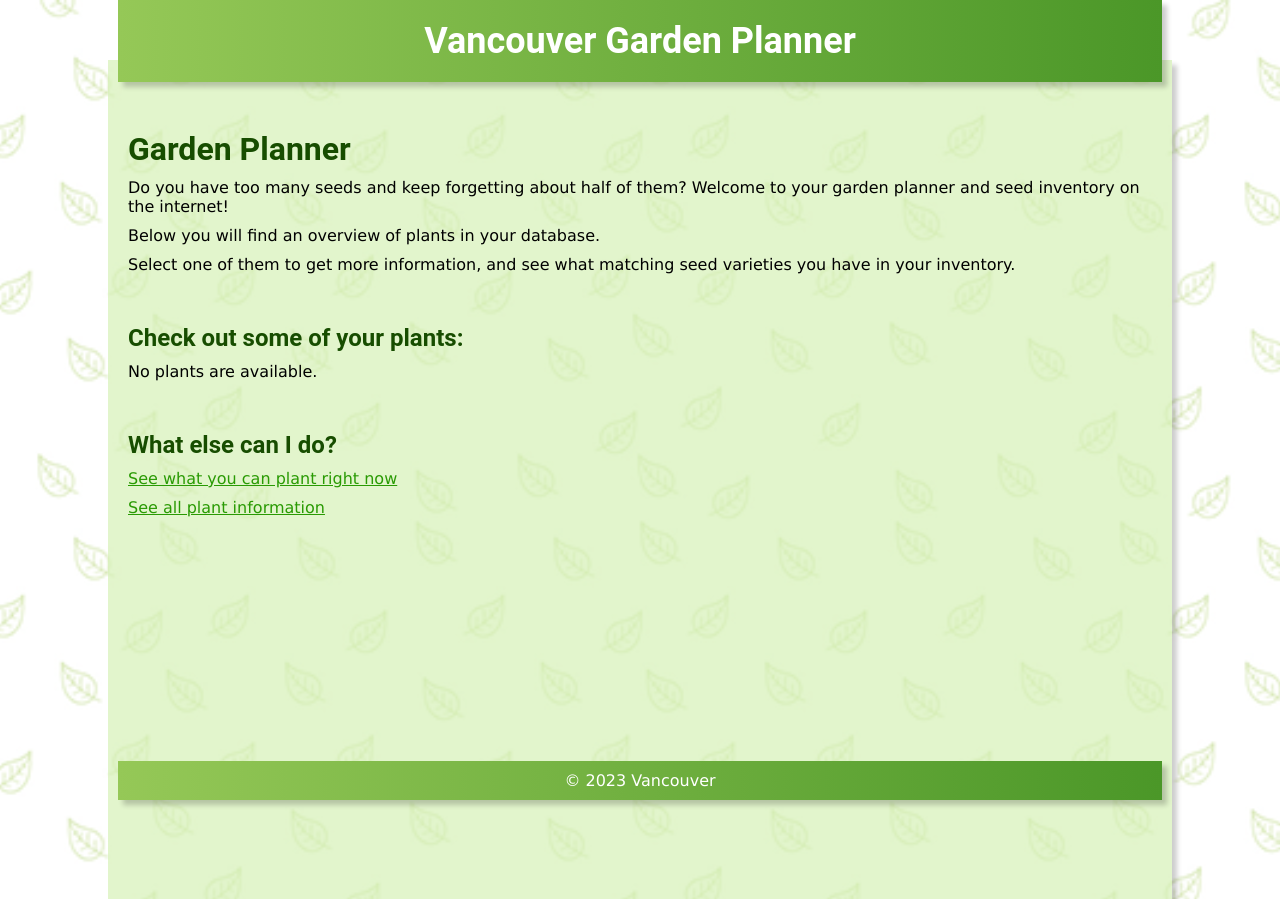
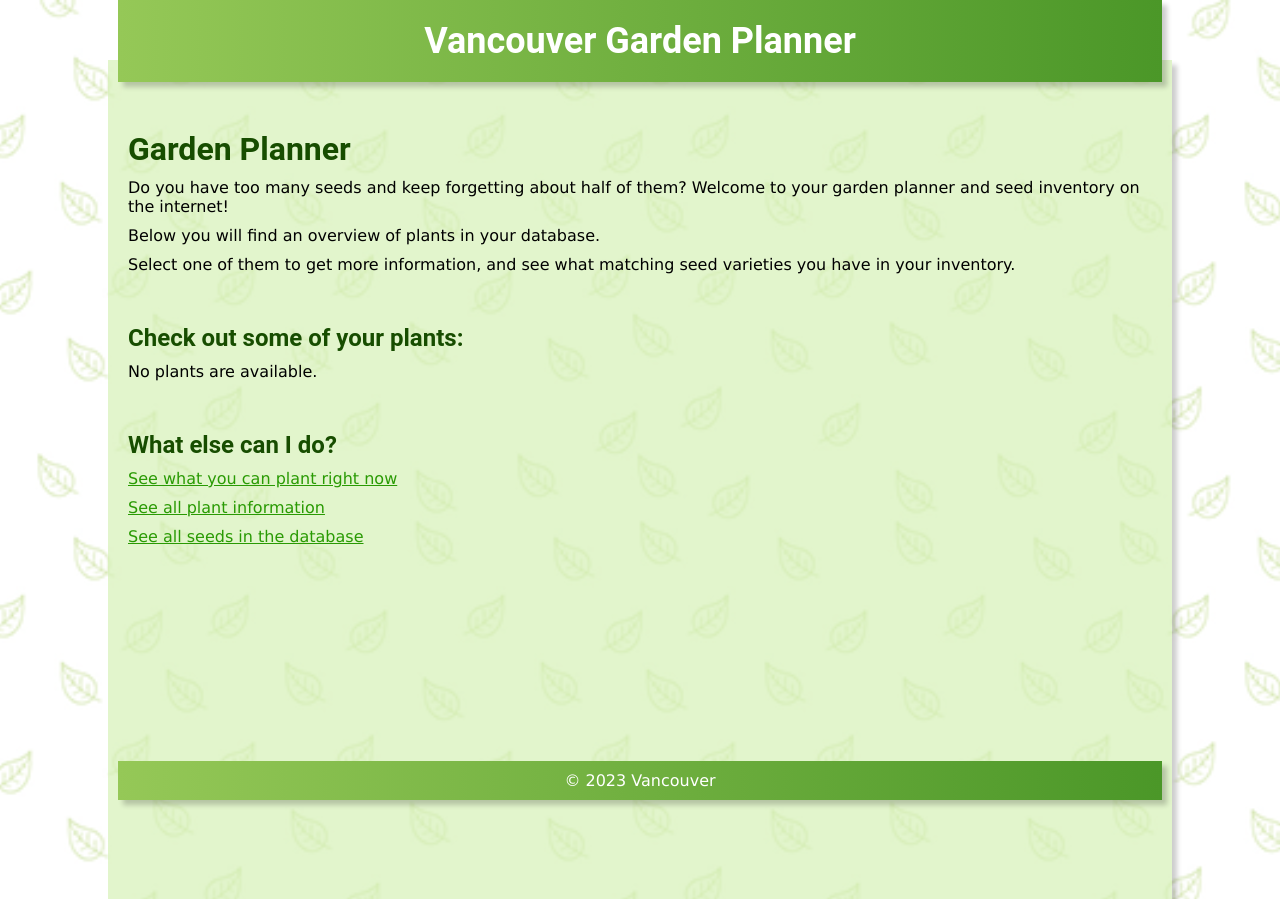
Before and after one commit to SwantjeM/gardenplanner, a Django app: page / in a window 1280 px wide. Shown: the top 899 px of the page. Run offline with Django 4.2, Linux system fonts and the light colour scheme; data that the repository does not hold is empty.

Commit message:
added all_seeds link to index

```diff
--- a/core/templates/core/index.html
+++ b/core/templates/core/index.html
@@ -27,6 +27,7 @@
     <h2>What else can I do?</h2>
         <p><a href="/plantnow">See what you can plant right now </a></p>
         <p><a href="/all_plants">See all plant information </a></p>
+        <p><a href="/all_seeds">See all seeds in the database </a></p>
 
   </div>
 
```
